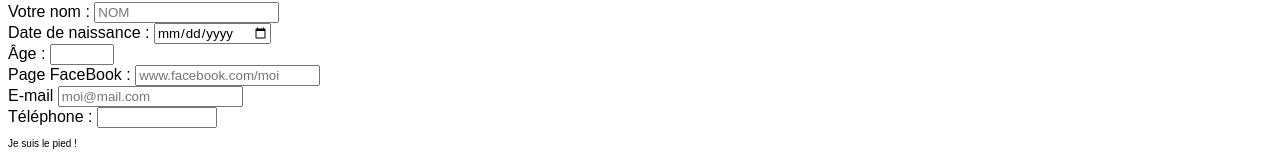
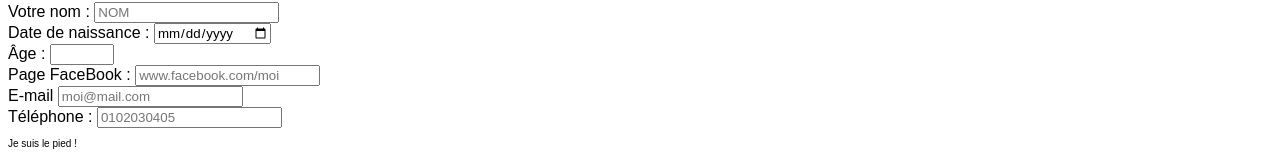
Before and after one commit to SirBaptiste/comp_info, a plain HTML site: page index.html in a window 1280 px wide. Shown: the part 768-924 px from the top of the page. Drawn offline with Linux system fonts and the light colour scheme.

Commit message:
Formuuuuuuu vmieumieu

```diff
--- a/index.html
+++ b/index.html
@@ -47,7 +47,7 @@
 				<input type='email' id='mail' name='mail' placeholder='moi@mail.com' />
 				<br/>
 				<label for='tel'>Téléphone : </label>
-				<input type='number' id='tel' name='tel' min='999999999' max='9999999999' placehold='0102030405' />
+				<input type='text' id='tel' name='tel'placeholder='0102030405' />
 			</form>
 		</div>
 	</div>
```
